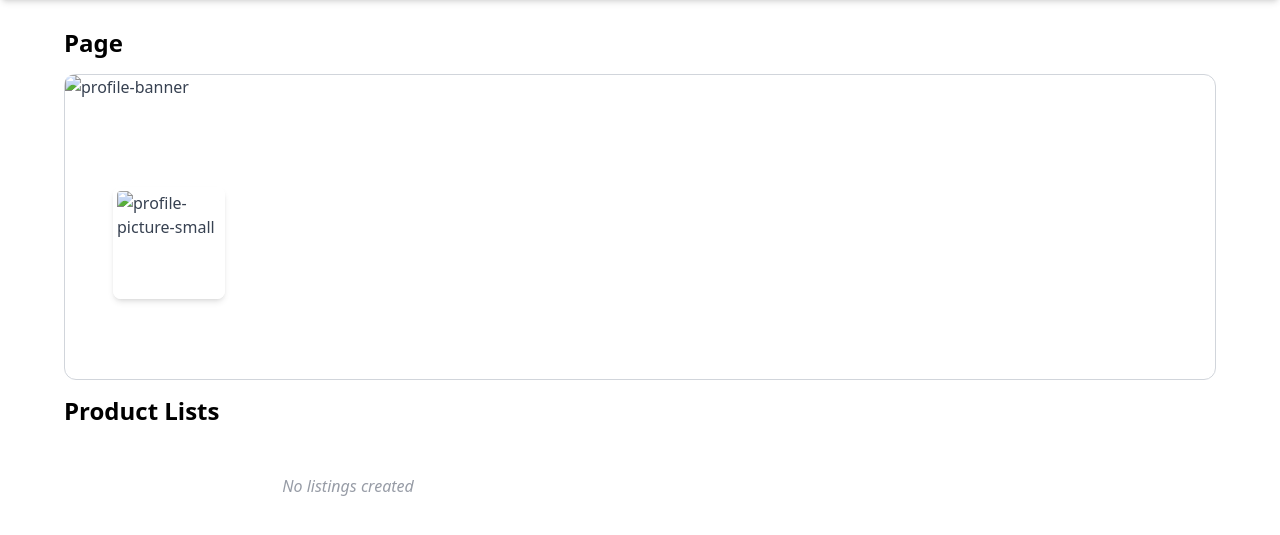
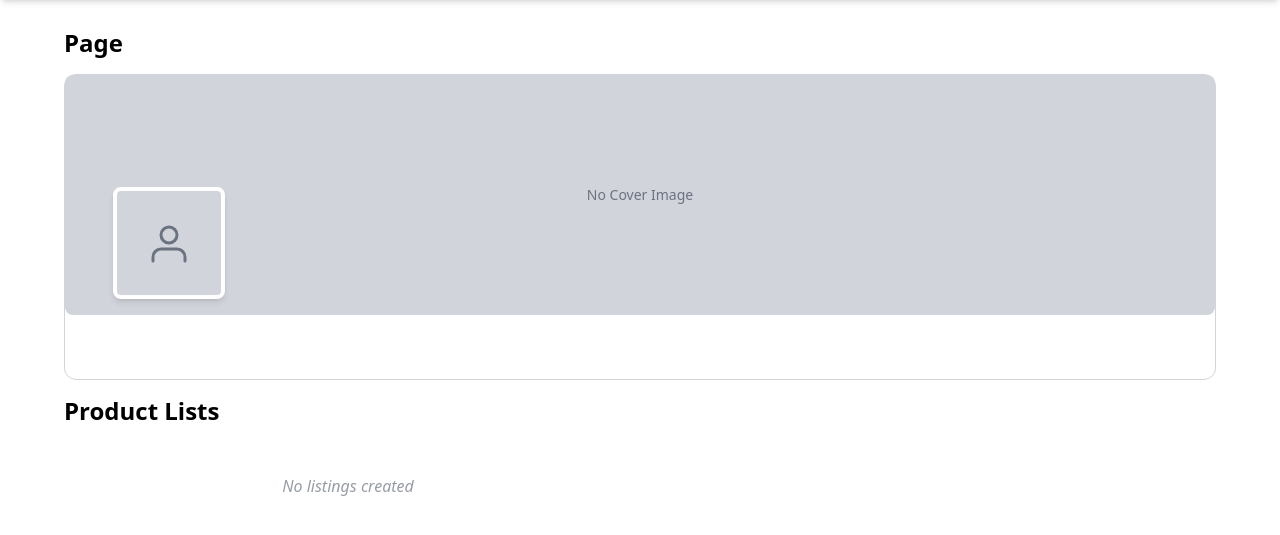
Before and after one commit to am-cid/hello-django, a Django app: template simple_crud/listings/templates/listings/profile.html in a window 1280 px wide. Shown: the part 52-587 px from the top of the page. Run offline with Django 5.2, Linux system fonts and the light colour scheme; the template is opened without the code that fills it, so the values that code supplies are empty; parts of the project's set-up code (start-up, migrations or seed data) failed here and were passed over; some libraries are stand-ins or nearby versions.

Commit message:
fix/No cover and/or profile pic
Handle cases where users have no profile and/or cover pic

```diff
--- a/simple_crud/listings/templates/listings/base.html
+++ b/simple_crud/listings/templates/listings/base.html
@@ -5,7 +5,7 @@
 <head>
   <meta charset="UTF-8" />
   <meta name="viewport" content="width=device-width, initial-scale=1.0" />
-  <title>Simple CRUD</title>
+  <title>PLM Bentambayan</title>
   <link rel="icon" href="{% static 'images/PLM_Bentambayan_Logo2.png' %}" type="image/x-icon">
   <script src="https://cdn.tailwindcss.com"></script>
 </head>
--- a/simple_crud/listings/templates/listings/profile.html
+++ b/simple_crud/listings/templates/listings/profile.html
@@ -4,7 +4,7 @@
 
 <section class="container mx-auto px-8 py-7">
 
-  {% if user.is_authenticated  %}
+  {% if user.is_authenticated %}
   <h2 class="text-2xl font-bold text-black leading-tight">
     Your profile
   </h2>
@@ -14,23 +14,51 @@
   </h2>
   {% endif %}
 
-  <div class="relative flex flex-col bg-clip-border rounded-xl bg-white text-gray-700 border border-gray-300 rounded-2xl mt-4">
+  <div
+    class="relative flex flex-col bg-clip-border rounded-xl bg-white text-gray-700 border border-gray-300 rounded-2xl mt-4">
     <div class="relative md:w-full overflow-hidden">
-      <!-- Large Image -->
+      <!-- Cover Photo -->
+      {% if profile_user.profile.cover %}
       <img
         src="{{ profile_user.profile.cover.url }}"
         alt="profile-banner"
-        class="w-full h-60 object-cover rounded-lg"
-      />
+        class="w-full h-60 object-cover rounded-lg" />
+      {% else %}
+      <div
+        class="w-full h-60 bg-gray-300 rounded-lg flex items-center justify-center">
+        <span class="text-gray-500 text-sm">No Cover Image</span>
+      </div>
+      {% endif %}
 
-      <!-- Smaller Image Overlay -->
-      <div class="absolute bottom-4 left-12 w-28 h-28 border-4 border-white rounded-lg overflow-hidden shadow-md">
+      <!-- Profile Pic -->
+      {% if profile_user.profile.picture %}
+      <div
+        class="absolute bottom-4 left-12 w-28 h-28 border-4 border-white rounded-lg overflow-hidden shadow-md">
         <img
           src="{{ profile_user.profile.picture.url }}"
           alt="profile-picture-small"
-          class="w-full h-full object-cover"
-        />
+          class="w-full h-full object-cover" />
       </div>
+      {% else %}
+      <div
+        class="absolute bottom-4 left-12 w-28 h-28 border-4 border-white rounded-lg overflow-hidden shadow-md bg-gray-300 flex items-center justify-center">
+        <!-- Person Icon SVG -->
+        <svg
+          xmlns="http://www.w3.org/2000/svg"
+          class="w-12 h-12 text-gray-500"
+          viewBox="0 0 24 24"
+          fill="none"
+          stroke="currentColor"
+          stroke-width="1.5"
+          stroke-linecap="round"
+          stroke-linejoin="round">
+          <path
+            d="M12 12c2.21 0 4-1.79 4-4s-1.79-4-4-4-4 1.79-4 4 1.79 4 4 4z"></path>
+          <path d="M20 21v-2a4 4 0 0 0-4-4H8a4 4 0 0 0-4 4v2"></path>
+        </svg>
+      </div>
+      {% endif %}
+
     </div>
 
     <div class="p-6">
@@ -39,10 +67,12 @@
           <h4 class="text-3xl font-bold leading-relaxed text-gray-900 mb-2">
             {{ profile_user.username }}
           </h4>
-          <a href="{{ profile_user.profile.link }}" class="block antialiased font-sans text-sm font-light leading-normal text-gray-600">
+          <a href="{{ profile_user.profile.link }}"
+            class="block antialiased font-sans text-sm font-light leading-normal text-gray-600">
             {{ profile_user.profile.link }}
           </a>
-          <p class="block antialiased font-sans text-sm font-light text-gray-600 mt-4">
+          <p
+            class="block antialiased font-sans text-sm font-light text-gray-600 mt-4">
             {{ profile_user.profile.bio }}
           </p>
         </div>
@@ -50,10 +80,12 @@
         <div class="ml-auto flex items-center">
           <a
             href="{% url 'profile_edit' profile_user.username %}"
-              class="inline-flex items-center gap-2 px-4 py-2 bg-gray-200 text-gray-700 font-medium text-sm rounded-lg hover:bg-gray-300 transition-all"
-            >
-              <svg xmlns="http://www.w3.org/2000/svg" fill="none" viewBox="0 0 24 24" stroke-width="1.5" stroke="currentColor" class="w-5 h-5">
-                <path stroke-linecap="round" stroke-linejoin="round" d="M16.862 3.487a2.25 2.25 0 013.182 3.182l-12 12a2.25 2.25 0 01-1.06.6l-4.5 1.125a.375.375 0 01-.455-.455l1.125-4.5a2.25 2.25 0 01.6-1.06l12-12zM15.75 5.25l3 3" />
+            class="inline-flex items-center gap-2 px-4 py-2 bg-gray-200 text-gray-700 font-medium text-sm rounded-lg hover:bg-gray-300 transition-all">
+            <svg xmlns="http://www.w3.org/2000/svg" fill="none"
+              viewBox="0 0 24 24" stroke-width="1.5" stroke="currentColor"
+              class="w-5 h-5">
+              <path stroke-linecap="round" stroke-linejoin="round"
+                d="M16.862 3.487a2.25 2.25 0 013.182 3.182l-12 12a2.25 2.25 0 01-1.06.6l-4.5 1.125a.375.375 0 01-.455-.455l1.125-4.5a2.25 2.25 0 01.6-1.06l12-12zM15.75 5.25l3 3" />
             </svg>
             Edit Profile
           </a>
@@ -72,10 +104,11 @@
     </h2>
     <a
       href="{% url 'listing_create' %}"
-        class="inline-flex items-center gap-2 px-4 py-2 bg-blue-500 text-white font-semibold text-sm rounded-lg hover:bg-blue-600 transition-all"
-      >
-        <svg xmlns="http://www.w3.org/2000/svg" fill="none" viewBox="0 0 24 24" stroke-width="1.5" stroke="currentColor" class="w-5 h-5">
-          <path stroke-linecap="round" stroke-linejoin="round" d="M12 4.5v15m7.5-7.5h-15" />
+      class="inline-flex items-center gap-2 px-4 py-2 bg-blue-500 text-white font-semibold text-sm rounded-lg hover:bg-blue-600 transition-all">
+      <svg xmlns="http://www.w3.org/2000/svg" fill="none" viewBox="0 0 24 24"
+        stroke-width="1.5" stroke="currentColor" class="w-5 h-5">
+        <path stroke-linecap="round" stroke-linejoin="round"
+          d="M12 4.5v15m7.5-7.5h-15" />
       </svg>
       Create New Listing
     </a>
@@ -86,24 +119,25 @@
     {% endif %}
   </div>
 
-
   <div class="grid grid-cols-1 md:grid-cols-2 lg:grid-cols-2 gap-4 mt-6">
     {% if listings %}
     {% for listing in listings %}
-        <div class="relative flex flex-col md:flex-row w-full bg-white shadow-sm border border-slate-200 rounded-lg">
+    <div
+      class="relative flex flex-col md:flex-row w-full bg-white shadow-sm border border-slate-200 rounded-lg">
       <div class="relative p-2.5 md:w-2/5 shrink-0 overflow-hidden">
         <img
           src="{{ listing.picture.url }}"
           alt="listing-image"
-              class="h-full w-full rounded-md md:rounded-lg object-cover"
-            />
+          class="h-full w-full rounded-md md:rounded-lg object-cover" />
       </div>
       <div class="p-6">
-            <div class="mb-4 rounded-full bg-teal-600 py-0.5 px-2.5 text-xs text-white shadow-sm w-20 text-center">
+        <div
+          class="mb-4 rounded-full bg-teal-600 py-0.5 px-2.5 text-xs text-white shadow-sm w-20 text-center">
           ${{ listing.price }}
         </div>
         <h4 class="mb-2 text-slate-800 text-xl font-semibold">
-              <a href="{% url 'listing_detail' listing.pk %}" class="hover:underline">
+          <a href="{% url 'listing_detail' listing.pk %}"
+            class="hover:underline">
             {{ listing.name }}
           </a>
         </h4>
@@ -113,15 +147,23 @@
         <div class="flex items-center justify-between">
           {% if user.is_authenticated and user == listing.seller %}
           <div class="flex justify-end items-center gap-1 mt-4">
-                  <a href="{% url 'listing_update' listing.pk %}" class="flex items-center gap-2 px-3 py-1 bg-blue-500 text-white rounded-lg text-sm hover:bg-blue-600 transition-all">
-                    <svg xmlns="http://www.w3.org/2000/svg" class="h-4 w-4" fill="none" viewBox="0 0 24 24" stroke-width="1.5" stroke="currentColor">
-                      <path stroke-linecap="round" stroke-linejoin="round" d="M16.862 3.487a2.25 2.25 0 013.182 3.182l-12 12a2.25 2.25 0 01-1.06.6l-4.5 1.125a.375.375 0 01-.455-.455l1.125-4.5a2.25 2.25 0 01.6-1.06l12-12zM15.75 5.25l3 3" />
+            <a href="{% url 'listing_update' listing.pk %}"
+              class="flex items-center gap-2 px-3 py-1 bg-blue-500 text-white rounded-lg text-sm hover:bg-blue-600 transition-all">
+              <svg xmlns="http://www.w3.org/2000/svg" class="h-4 w-4"
+                fill="none" viewBox="0 0 24 24" stroke-width="1.5"
+                stroke="currentColor">
+                <path stroke-linecap="round" stroke-linejoin="round"
+                  d="M16.862 3.487a2.25 2.25 0 013.182 3.182l-12 12a2.25 2.25 0 01-1.06.6l-4.5 1.125a.375.375 0 01-.455-.455l1.125-4.5a2.25 2.25 0 01.6-1.06l12-12zM15.75 5.25l3 3" />
               </svg>
               Edit
             </a>
-                  <a href="{% url 'listing_delete' listing.pk %}" class="flex items-center gap-2 px-3 py-1 bg-red-500 text-white rounded-lg text-sm hover:bg-red-600 transition-all">
-                    <svg xmlns="http://www.w3.org/2000/svg" class="h-4 w-4" fill="none" viewBox="0 0 24 24" stroke-width="1.5" stroke="currentColor">
-                      <path stroke-linecap="round" stroke-linejoin="round" d="M6 18L18 6M6 6l12 12" />
+            <a href="{% url 'listing_delete' listing.pk %}"
+              class="flex items-center gap-2 px-3 py-1 bg-red-500 text-white rounded-lg text-sm hover:bg-red-600 transition-all">
+              <svg xmlns="http://www.w3.org/2000/svg" class="h-4 w-4"
+                fill="none" viewBox="0 0 24 24" stroke-width="1.5"
+                stroke="currentColor">
+                <path stroke-linecap="round" stroke-linejoin="round"
+                  d="M6 18L18 6M6 6l12 12" />
               </svg>
               Delete
             </a>
@@ -140,5 +182,4 @@
 
 </section>
 
-
 {% endblock %}
```
Lines whose indentation alone changed are shown as unchanged.
